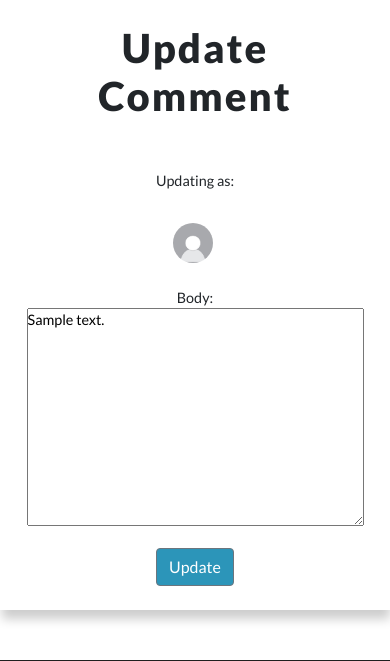
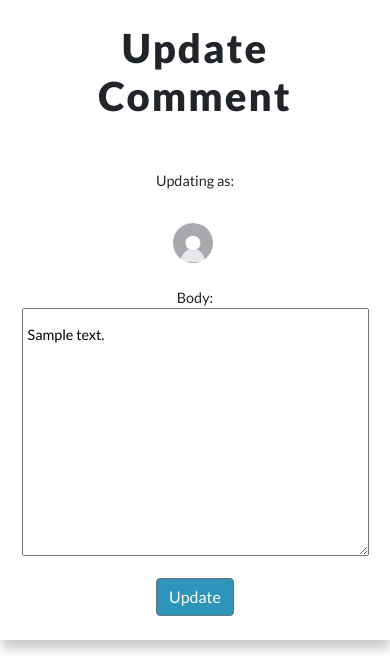
Before and after one commit to PedroCristo/portfolio_project_4, a Django app: page /edit_comment/1 in a window 390 px wide. Shown: the part 73-734 px from the top of the page. Run offline with Django 3.2, Linux system fonts and the light colour scheme; tables that the repository leaves empty hold one stand-in row (values such as "Sample post"); some libraries are stand-ins or nearby versions; grey boxes are pictures that could not be loaded.

Commit message:
Add CSS style for edit comment page

```diff
--- a/static/css/my_css.css
+++ b/static/css/my_css.css
@@ -614,7 +614,17 @@ body.modal-open {
 
 /*******************************
 *                              *
-*         LOGS PAGES          *
+*     UPDATE COMMENT PAGE      *
+*                              *
+*******************************/
+.edit-comments form textarea{
+    padding: 25px 100px;
+    outline: none;
+}
+
+/*******************************
+*                              *
+*         LOGS PAGES           *
 *                              *
 *******************************/
 
@@ -847,6 +857,10 @@ body.modal-open {
     .main-bg-desktop {
         display: none;
     }
+
+    .edit-comments form textarea{
+        padding: 15px 35px;
+    }
 }
 
 @media only screen and (max-width: 500px) {
@@ -869,4 +883,8 @@ body.modal-open {
         -ms-transform: translateY(8%);
          transform: translateY(8%);
     }
+
+    .edit-comments form textarea{
+        padding: 15px 5px;
+    }
 }
```
